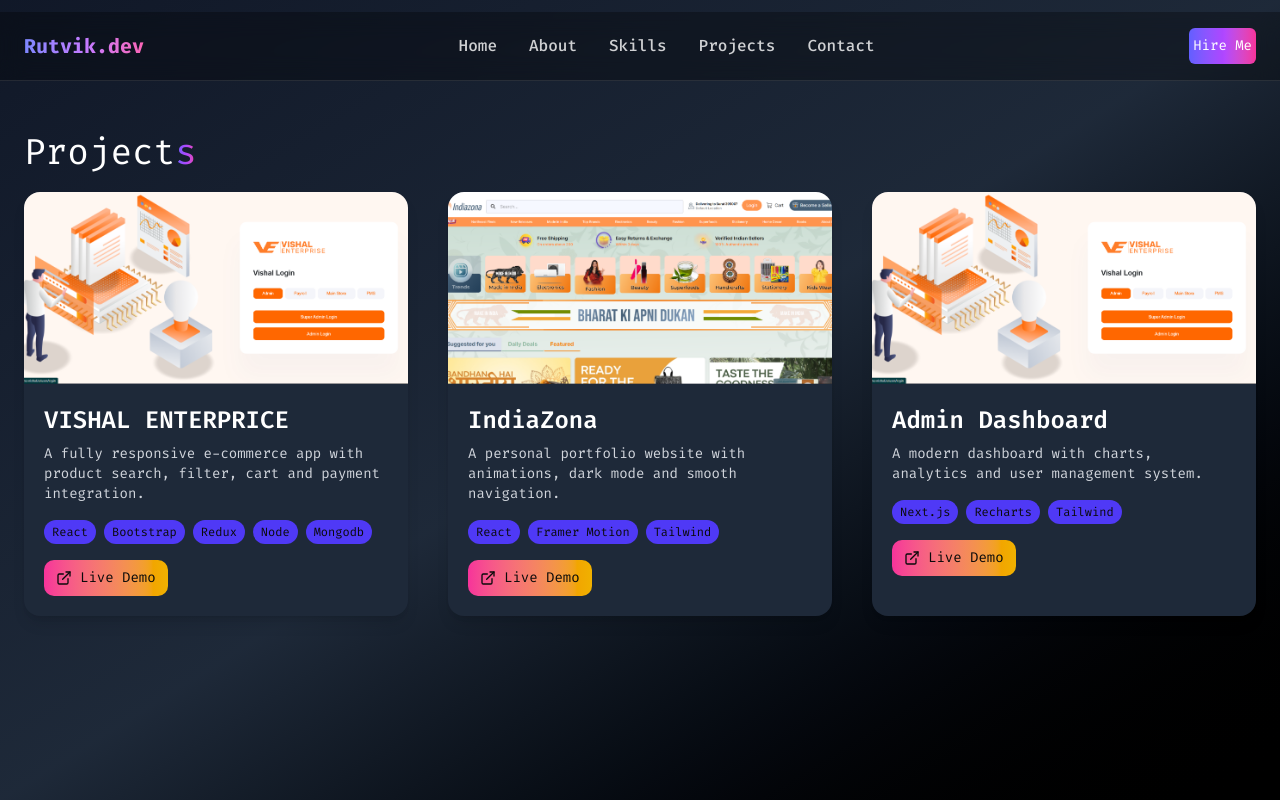
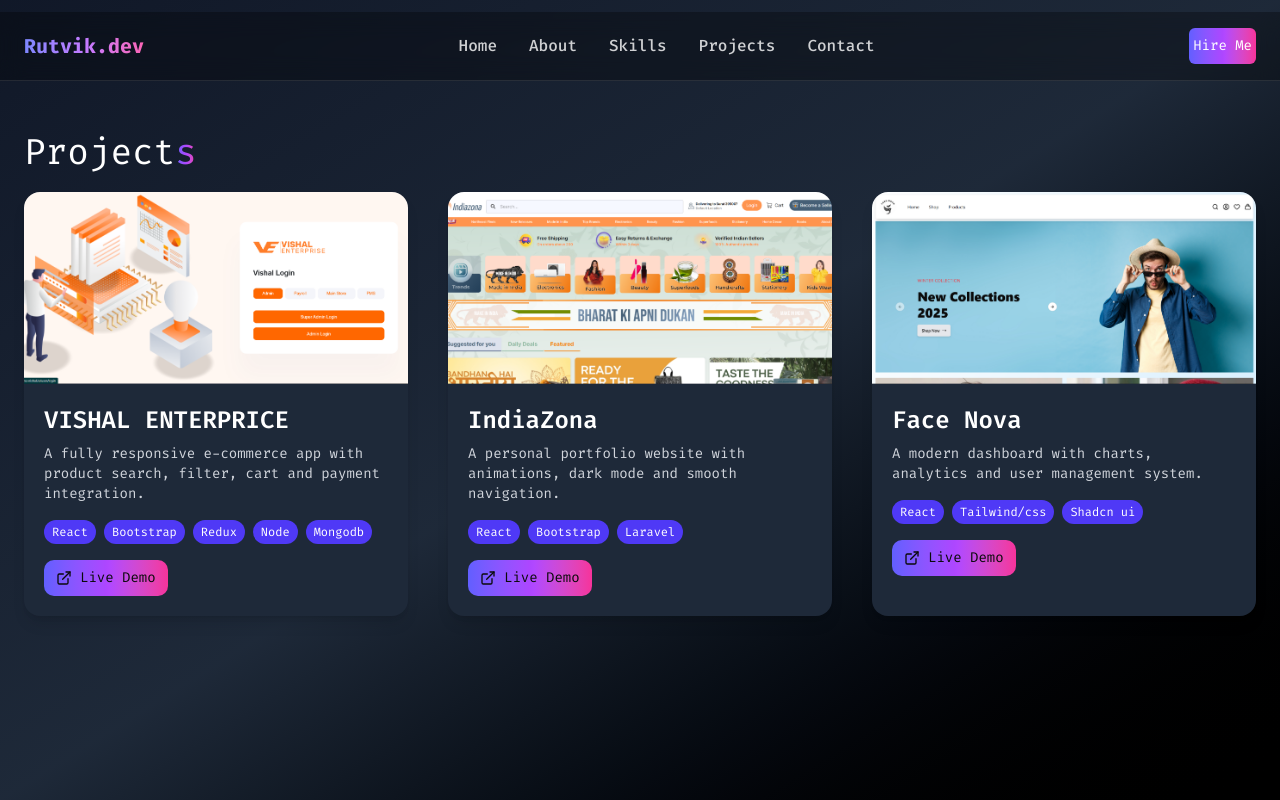
Before and after one commit to dalwadi1/DevRutvik, a React (Vite) app: page /work in a window 1280 px wide. Built offline with nearby package versions, Linux system fonts and the light colour scheme.

Commit message:
add new ecom project

```diff
--- a/src/Pages/Projects.jsx
+++ b/src/Pages/Projects.jsx
@@ -19,18 +19,18 @@ const projects = [
         description:
             "A personal portfolio website with animations, dark mode and smooth navigation.",
         image: '/images/indiazona.png',
-        tech: ["React", "Framer Motion", "Tailwind"],
+        tech: ["React", "Bootstrap", "Laravel"],
         demoLink: "https://indiazona.in/",
         githubLink: "#",
     },
     {
         id: 3,
-        title: "Admin Dashboard",
+        title: "Face Nova",
         description:
             "A modern dashboard with charts, analytics and user management system.",
-        image: '/images/vishalenterprice.png',
-        tech: ["Next.js", "Recharts", "Tailwind"],
-        demoLink: "#",
+        image: '/images/fashnova.png',
+        tech: ["React", "Tailwind/css", "Shadcn ui"],
+        demoLink: "https://fashnova-ecom.vercel.app/",
         githubLink: "#",
     },
 ];
@@ -63,7 +63,7 @@ const Projects = () => {
                                 {project.tech.map((t, index) => (
                                     <span
                                         key={index}
-                                        className="text-xs bg-indigo-600 px-2 py-1 rounded-full"
+                                        className="text-xs bg-indigo-600 px-2 py-1 rounded-full text-white"
                                     >
                                         {t}
                                     </span>
@@ -75,7 +75,7 @@ const Projects = () => {
                                     href={project.demoLink}
                                     target="_blank"
                                     rel="noopener noreferrer"
-                                    className="flex items-center gap-2 text-sm bg-gradient-to-r from-pink-500 to-yellow-500 px-3 py-2 rounded-lg hover:opacity-90 transition"
+                                    className="flex items-center gap-2 text-sm bg-gradient-to-r from-indigo-500 via-purple-500 to-pink-500 px-3 py-2 rounded-lg hover:opacity-90 transition"
                                 >
                                     <ExternalLink size={16} /> Live Demo
                                 </a>
```
Also changed, not shown: public/images/fashnova.png (added).
